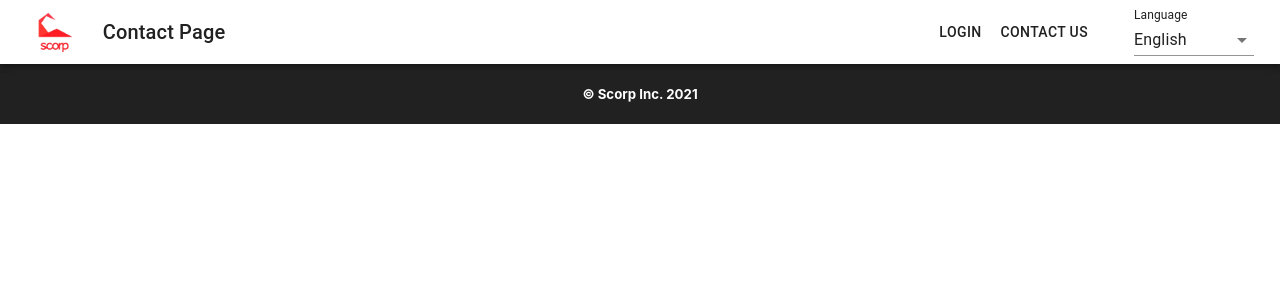
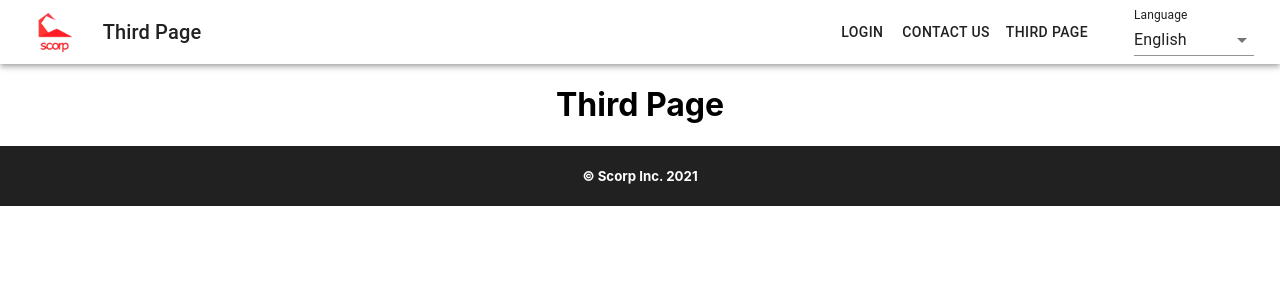
Before and after one commit to Ahmetbasli/active, a React (Create React App) app: page /thirdPage in a window 1280 px wide. Shown: the top 300 px of the page. Built offline with nearby package versions, Linux system fonts and the light colour scheme.

Commit message:
Add third page

```diff
--- a/src/App.js
+++ b/src/App.js
@@ -5,6 +5,8 @@ import Footer from "./components/footer/Footer";
 import Header from "./components/header/Header";
 import ContactUs from "./pages/contact-us/ContactUs";
 import Home from "./pages/home/Home";
+import ThirdPage from "./pages/third-page/ThirdPage";
+
 function App() {
   return (
     <div className="App">
@@ -17,6 +19,9 @@ function App() {
           <Route path="/contact">
             <ContactUs />
           </Route>
+          <Route path="/thirdPage">
+            <ThirdPage />
+          </Route>
         </Switch>
         <Footer />
       </Router>
--- a/src/components/header/left-side/Leftside.js
+++ b/src/components/header/left-side/Leftside.js
@@ -35,7 +35,7 @@ const Leftside = () => {
         <img className={styles.icon} src="images/scorp.jpg" alt="logo" />
       </IconButton>
       <Typography noWrap variant="h6">
-        {page !== "home" ? t("contactPageName") : "Scorp"}
+        {page !== "home" ? t(page) : "Scorp"}
       </Typography>
     </div>
   );
--- a/src/components/header/right-side-hamburger/RightSideHamburger.js
+++ b/src/components/header/right-side-hamburger/RightSideHamburger.js
@@ -66,9 +66,10 @@ const RightSİdeHamburger = () => {
     setIsHamburgerMenuOpen(false);
   };
 
-  const navigateToContactPage = () => {
-    history.push("/contact");
-    dispatch(adjustWhichPage("contact"));
+  const navigateToRelevantPage = (buttonName) => {
+    const pageName = buttonName.substring(0, buttonName.length - 6);
+    history.push(`/${pageName}`);
+    dispatch(adjustWhichPage(pageName));
     closeHamburgerMenu();
   };
 
@@ -101,11 +102,15 @@ const RightSİdeHamburger = () => {
         onClose={closeHamburgerMenu}
       >
         <List className={classes.list}>
-          {["Scorp", "contactButton"].map((text, index) => (
+          {["Scorp", "contactButton", "thirdPageButton"].map((text, index) => (
             <ListItem
               button
               key={text}
-              onClick={index === 0 ? navigateToHomePage : navigateToContactPage}
+              onClick={
+                index === 0
+                  ? navigateToHomePage
+                  : () => navigateToRelevantPage(text)
+              }
             >
               <ListItemIcon>
                 {index === 0 ? <HomeIcon /> : <ContactMailIcon />}
--- a/src/components/header/right-side/Rightside.js
+++ b/src/components/header/right-side/Rightside.js
@@ -44,9 +44,10 @@ const Rightside = () => {
   const [IsMenuShown, setIsMenuShown] = useState(false);
 
   // functions
-  const navigateToContactPage = () => {
-    history.push("/contact");
-    dispatch(adjustWhichPage("contact"));
+  const navigateToRelevantPage = (buttonName) => {
+    const pageName = buttonName.substring(0, buttonName.length - 6);
+    history.push(`/${pageName}`);
+    dispatch(adjustWhichPage(pageName));
   };
 
   const openModal = () => {
@@ -104,13 +105,16 @@ const Rightside = () => {
           </div>
         )}
 
-        <Button
-          className={classes.button}
-          color="inherit"
-          onClick={navigateToContactPage}
-        >
-          {t("contactButton")}
-        </Button>
+        {["contactButton", "thirdPageButton"].map((text, index) => (
+          <Button
+            className={classes.button}
+            key={text}
+            color="inherit"
+            onClick={() => navigateToRelevantPage(text)}
+          >
+            {t(text)}
+          </Button>
+        ))}
       </div>
       <Dropdown />
 
--- a/src/components/header/right-side/modal/Modal.js
+++ b/src/components/header/right-side/modal/Modal.js
@@ -22,7 +22,6 @@ import DialogActions from "@material-ui/core/DialogActions";
 import DialogContent from "@material-ui/core/DialogContent";
 import DialogTitle from "@material-ui/core/DialogTitle";
 import Button from "@material-ui/core/Button";
-import { LocalLibraryTwoTone } from "@material-ui/icons";
 const useStyles = makeStyles((theme) => ({
   wrap: {
     display: "flex",
--- a/src/helpers/languageStore.js
+++ b/src/helpers/languageStore.js
@@ -6,7 +6,10 @@ const translationsEn = {
   homeText:
     "It was established in 2014 by 4 Turkish university students, including Sercan Işık and İzzet Zakuto. Scorp is designed to be a topic driven app. The content in Scorp consists of 15-second videos. A live broadcast feature was added in 2015. After its success in Turkey, Scorp continued its activities as an initiative aimed at foreign markets. With more than 10 million users in 2017, it was named one of the most successful startups by Wired UK. At Brandweek, an event organized in cooperation with Google Turkey towards 2017, Ekşi Sözlük founder Fatih Aker, Scorp co-founder Sercan Işık, Scorp General Manager Batu Uğrasız had the opportunity to introduce users who produce organic content to Turkish advertisers about new media and organic content. Penti, the first women's brand to use Scorp towards the end of 2017, made more than 4 million young people say #İçindenGeldi and integrated its new commercial into digital, resulting in 764 videos uploaded by users to the relevant topic in Scorp at the end of the campaign, reaching 4,400,583 people. Eight times the success of the campaign target, the advertising agency Utopic Farm won an award thanks to the project.",
   contactPageName: "Contact Page",
+  contact: "Contact Page",
+  thirdPage: "Third Page",
   contactButton: "Contact Us",
+  thirdPageButton: "Third Page",
   login: "Login",
   logout: "Log out",
   emailAdress: "Email Address",
@@ -48,7 +51,10 @@ const translationsTr = {
   homeText:
     "2014 yılında Sercan Işık ve İzzet Zakuto'nun aralarında bulunduğu 4 Türk üniversite öğrencisi tarafından yaratılmıştır. Scorp, konu başlığı odaklı bir uygulama olması için tasarlanmıştır. Scorp'ta yer alan içerik 15 saniyelik videolardan oluşmaktadır. 2015 yılında canlı yayın yapma özelliği eklenmiştir Scorp, Türkiyedeki başarısının ardından yurtdışı pazarları hedeflemiş bir girişim olarak faaliyetine devam etmiştir. 2017 yılında 10 milyondan fazla kullanıcı sayısı ile, Wired UK tarafından en başarılı girişimler arasında gösterilmiştir. 2017 yılına doğru Google Türkiye işbirliğiyle düzenlenen bir etkinlik olan Brandweek'de Ekşi Sözlük kurucusu Fatih Aker, Scorp kurucularından Sercan Işık, Scorp Genel Müdürü Batu Uğrasız yeni medya ve organik içerik hakkında türk reklam verenlere organik içerik üreten kullanıcıları tanıtma fırsatı elde etmişlerdir. 2017 yılının sonuna doğru Scorp’u ilk kullanan kadın markası olan Penti, 4 milyondan fazla gence  #İçimdenGeldi dedirterek yeni reklam filmini dijitale entegre ederek kampanya sonunda Scorp’ta yer alan ilgili konu başlığına kullanıcılar tarafından 764 video yüklenirken, 4.400.583 kişiye erişilmiştir. Kampanya hedefinin sekiz katı bir başarı elde edilmiş, reklam ajansı olan Utopic Farm proje sayesinde ödül kazanmıştır.",
   contactPageName: "İletişim sayfası",
+  contact: "İletişim sayfası",
+  thirdPage: "Üçüncü sayfa",
   contactButton: "İletişime geç",
+  thirdPageButton: "Üçüncü Sayfa",
   login: "Giriş yap",
   logout: "Çıkış yap",
   emailAdress: "Email Adresi",
--- /dev/null
+++ b/src/pages/third-page/ThirdPage.js
@@ -0,0 +1,17 @@
+import React from "react";
+// language
+import { useTranslation } from "react-i18next";
+//styles
+import styles from "./ThirdPage.module.css";
+
+const ThirdPage = () => {
+  // language
+  const { t } = useTranslation();
+  return (
+    <div className={styles.container}>
+      <h1>{t("thirdPage")}</h1>
+    </div>
+  );
+};
+
+export default ThirdPage;
--- /dev/null
+++ b/src/pages/third-page/ThirdPage.module.css
@@ -0,0 +1,3 @@
+.container {
+  text-align: center;
+}
--- a/src/slices/userSlice.js
+++ b/src/slices/userSlice.js
@@ -2,7 +2,10 @@ import { createSlice } from "@reduxjs/toolkit";
 
 const initialState = {
   user: JSON.parse(sessionStorage.getItem("user")),
-  page: window.location.pathname === "/" ? "home" : window.location.pathname,
+  page:
+    window.location.pathname === "/"
+      ? "home"
+      : window.location.pathname.substring(1),
   language: "en",
   IsLoginModalOpen: false,
 };
```
